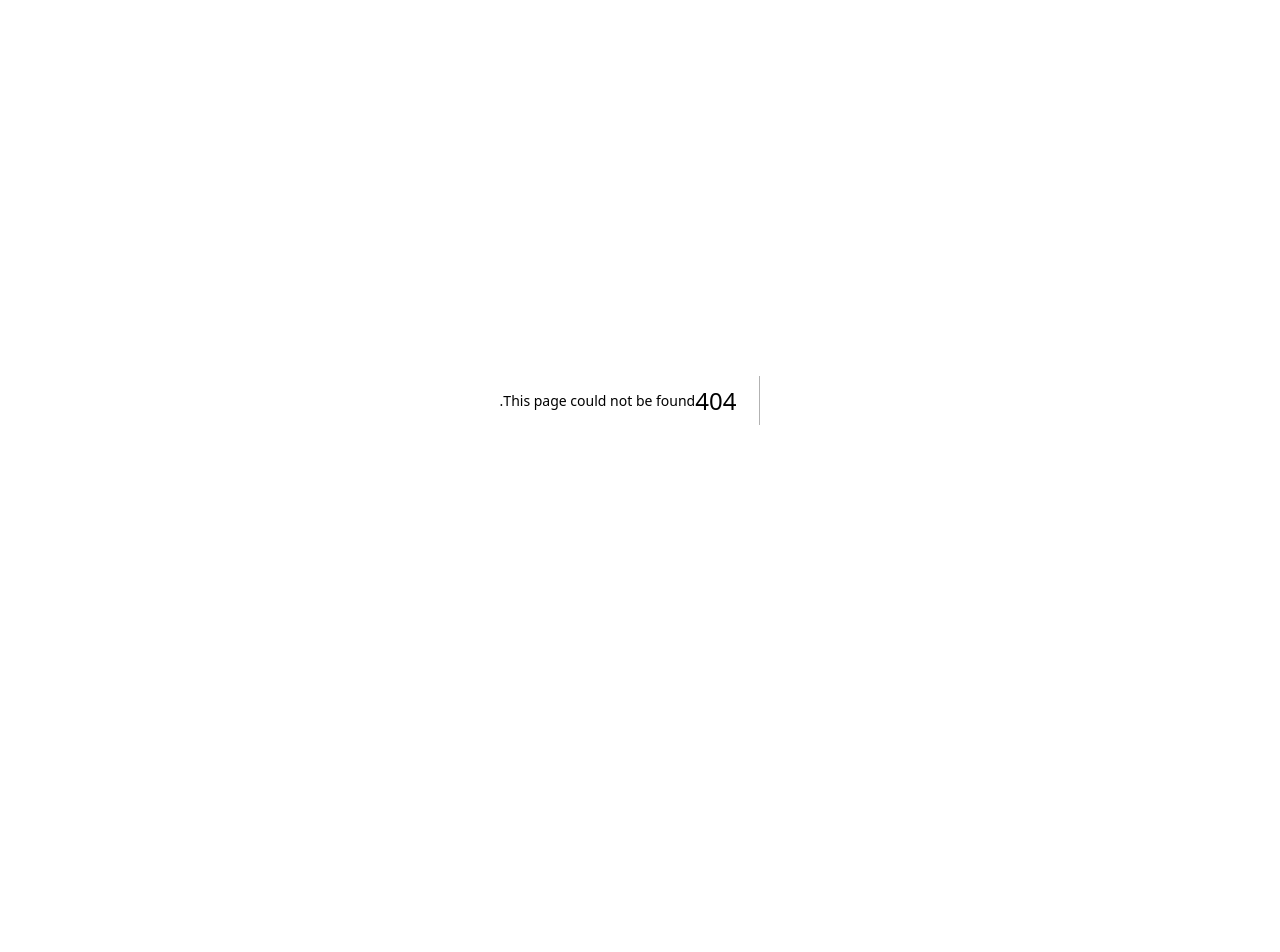
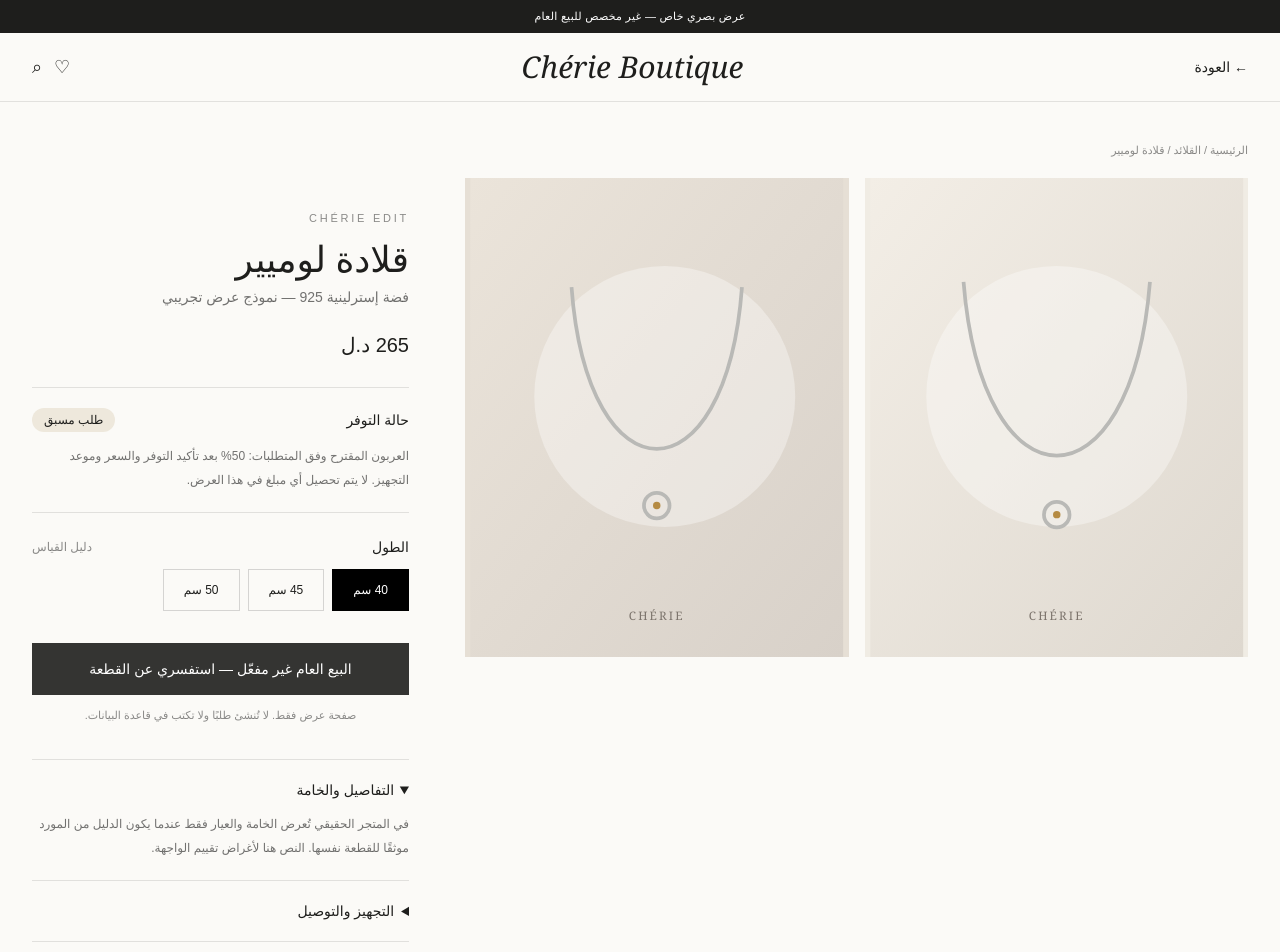
Before and after one commit to almukharimabdulrahman-ship-it/Store-with-ai, a Next.js app: page /showcase/product in a window 1280 px wide. Before the commit this address had no page. Shown: the top 952 px of the page. Before the commit the page ends 800 px from the top, so only its background shows below. Built offline with nearby package versions, Linux system fonts and the light colour scheme.

Commit message:
feat: add isolated showcase product page

```diff
--- /dev/null
+++ b/src/app/showcase/product/page.tsx
@@ -0,0 +1,76 @@
+import Link from "next/link";
+
+function ProductVisual({ variant = 0 }: { variant?: number }) {
+  return (
+    <svg viewBox="0 0 700 900" className="h-full w-full" role="img" aria-label="صورة تجريبية مولدة لقلادة فضية">
+      <defs>
+        <linearGradient id={`g-${variant}`} x1="0" y1="0" x2="1" y2="1">
+          <stop offset="0" stopColor={variant % 2 ? "#ebe4da" : "#f3eee6"} />
+          <stop offset="1" stopColor={variant % 2 ? "#d8d1c9" : "#ded8cf"} />
+        </linearGradient>
+      </defs>
+      <rect width="700" height="900" fill={`url(#g-${variant})`} />
+      <circle cx={variant % 2 ? 365 : 350} cy="410" r="245" fill="rgba(255,255,255,.34)" />
+      <path d={variant % 2 ? "M190 205 C220 610 480 610 510 205" : "M175 195 C210 630 490 630 525 195"} fill="none" stroke="#b9b9b6" strokeWidth="7" />
+      <circle cx="350" cy={variant % 2 ? "615" : "632"} r="24" fill="none" stroke="#b9b9b6" strokeWidth="7" />
+      <circle cx="350" cy={variant % 2 ? "615" : "632"} r="7" fill="#b58b43" />
+      <text x="350" y="830" textAnchor="middle" fontFamily="Georgia, serif" fontSize="22" fill="#7c746c" letterSpacing="4">CHÉRIE</text>
+    </svg>
+  );
+}
+
+export default function ShowcaseProductPage() {
+  return (
+    <main className="min-h-screen bg-[#fbfaf7] text-[#1e1e1c]" style={{ fontFamily: "Arial, Helvetica, sans-serif" }}>
+      <div className="bg-[#1e1e1c] px-4 py-2 text-center text-[11px] tracking-wide text-white">عرض بصري خاص — غير مخصص للبيع العام</div>
+      <header className="border-b border-black/10 bg-[#fbfaf7]">
+        <div className="mx-auto flex max-w-[1500px] items-center justify-between px-4 py-4 md:px-8">
+          <Link href="/showcase" className="text-sm">← العودة</Link>
+          <Link href="/showcase" className="text-2xl md:text-3xl" style={{ fontFamily: "Georgia, serif", fontStyle: "italic" }}>Chérie Boutique</Link>
+          <div className="flex gap-3 text-lg"><span>♡</span><span>⌕</span></div>
+        </div>
+      </header>
+
+      <div className="mx-auto max-w-[1500px] px-4 py-6 md:px-8 md:py-10">
+        <div className="mb-5 text-[11px] text-black/45">الرئيسية / القلائد / قلادة لوميير</div>
+        <div className="grid gap-8 lg:grid-cols-[1.35fr_.65fr] lg:gap-14">
+          <section className="grid grid-cols-2 gap-2 md:gap-4">
+            <div className="col-span-2 aspect-[4/5] overflow-hidden bg-[#f0ece4] md:col-span-1"><ProductVisual /></div>
+            <div className="col-span-2 aspect-[4/5] overflow-hidden bg-[#e6dfd5] md:col-span-1"><ProductVisual variant={1} /></div>
+          </section>
+
+          <aside className="lg:sticky lg:top-8 lg:self-start lg:pt-8">
+            <p className="text-[11px] tracking-[.25em] text-black/45">CHÉRIE EDIT</p>
+            <h1 className="mt-3 text-3xl md:text-4xl" style={{ fontFamily: "Georgia, 'Times New Roman', serif" }}>قلادة لوميير</h1>
+            <p className="mt-2 text-sm text-black/55">فضة إسترلينية 925 — نموذج عرض تجريبي</p>
+            <p className="mt-6 text-xl">265 د.ل</p>
+            <div className="mt-7 border-y border-black/10 py-5 text-sm">
+              <div className="flex items-center justify-between"><span>حالة التوفر</span><span className="rounded-full bg-[#eee8dc] px-3 py-1 text-xs">طلب مسبق</span></div>
+              <p className="mt-3 text-xs leading-6 text-black/55">العربون المقترح وفق المتطلبات: 50% بعد تأكيد التوفر والسعر وموعد التجهيز. لا يتم تحصيل أي مبلغ في هذا العرض.</p>
+            </div>
+
+            <div className="mt-6">
+              <div className="mb-3 flex items-center justify-between text-sm"><span>الطول</span><span className="text-xs text-black/45">دليل القياس</span></div>
+              <div className="flex gap-2"><button className="border border-black bg-black px-5 py-3 text-xs text-white">40 سم</button><button className="border border-black/15 px-5 py-3 text-xs">45 سم</button><button className="border border-black/15 px-5 py-3 text-xs">50 سم</button></div>
+            </div>
+
+            <button disabled className="mt-8 w-full bg-[#1e1e1c] px-5 py-4 text-sm font-medium text-white opacity-90">البيع العام غير مفعّل — استفسري عن القطعة</button>
+            <p className="mt-3 text-center text-[11px] text-black/45">صفحة عرض فقط. لا تُنشئ طلبًا ولا تكتب في قاعدة البيانات.</p>
+
+            <div className="mt-9 divide-y divide-black/10 border-t border-black/10 text-sm">
+              <details open className="py-5"><summary className="cursor-pointer font-medium">التفاصيل والخامة</summary><p className="mt-3 text-xs leading-6 text-black/55">في المتجر الحقيقي تُعرض الخامة والعيار فقط عندما يكون الدليل من المورد موثقًا للقطعة نفسها. النص هنا لأغراض تقييم الواجهة.</p></details>
+              <details className="py-5"><summary className="cursor-pointer font-medium">التجهيز والتوصيل</summary><p className="mt-3 text-xs leading-6 text-black/55">يظهر الموعد الواقعي حسب التوفر ومسار المورد وشركة التوصيل. لا توجد هنا وعود 24 ساعة أو موعد غير موثق.</p></details>
+              <details className="py-5"><summary className="cursor-pointer font-medium">الإلغاء والاسترجاع</summary><p className="mt-3 text-xs leading-6 text-black/55">التجربة النهائية ستعرض ملخصًا واضحًا لحق الإلغاء وفترة 10 أيام قبل أي دفع، وفق النسخة المعتمدة من متطلبات الأعمال.</p></details>
+            </div>
+          </aside>
+        </div>
+
+        <section className="mt-16 border-t border-black/10 py-12 text-center md:mt-24">
+          <p className="text-[11px] tracking-[.3em] text-black/45">CHÉRIE BOUTIQUE</p>
+          <h2 className="mx-auto mt-4 max-w-2xl text-3xl leading-tight md:text-4xl" style={{ fontFamily: "Georgia, serif" }}>صفحة منتج هادئة وواضحة، تجعل القطعة والقرار الشرائي في المقدمة.</h2>
+          <Link href="/showcase" className="mt-7 inline-block border-b border-black pb-1 text-sm">العودة إلى العرض</Link>
+        </section>
+      </div>
+    </main>
+  );
+}
```
